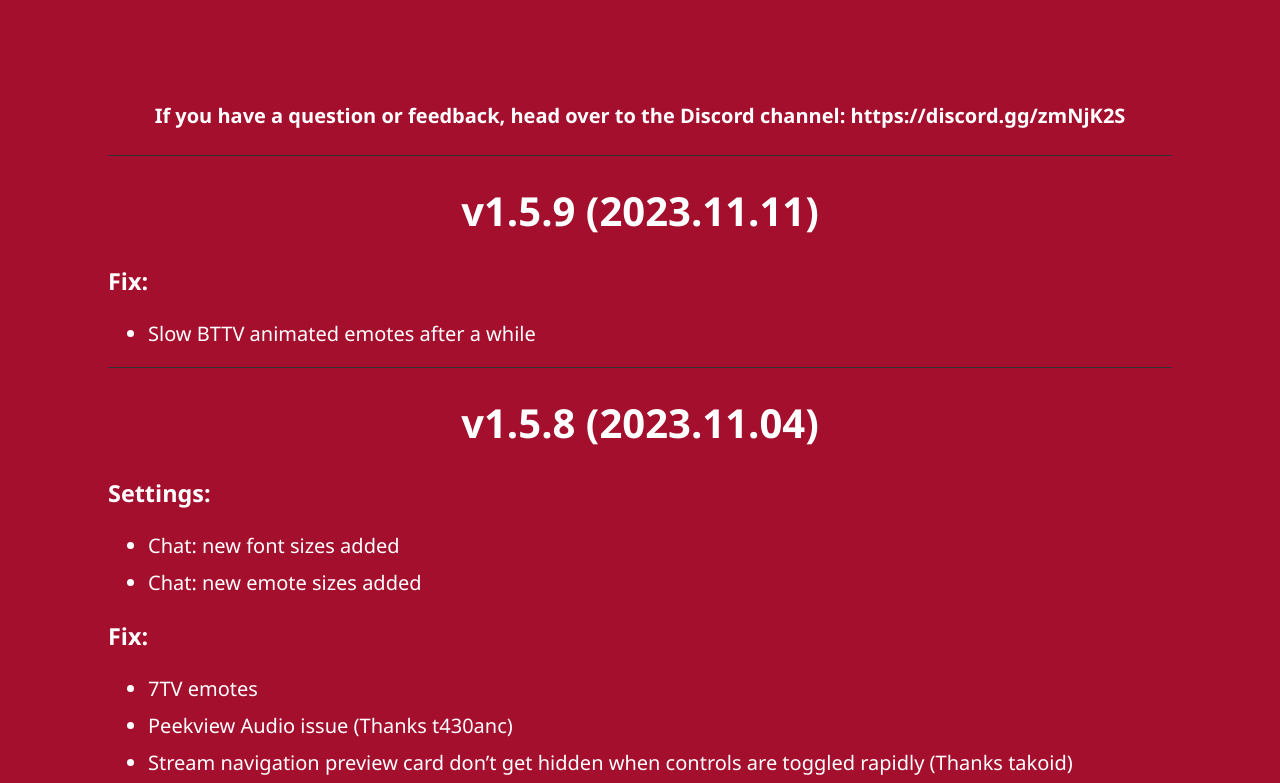
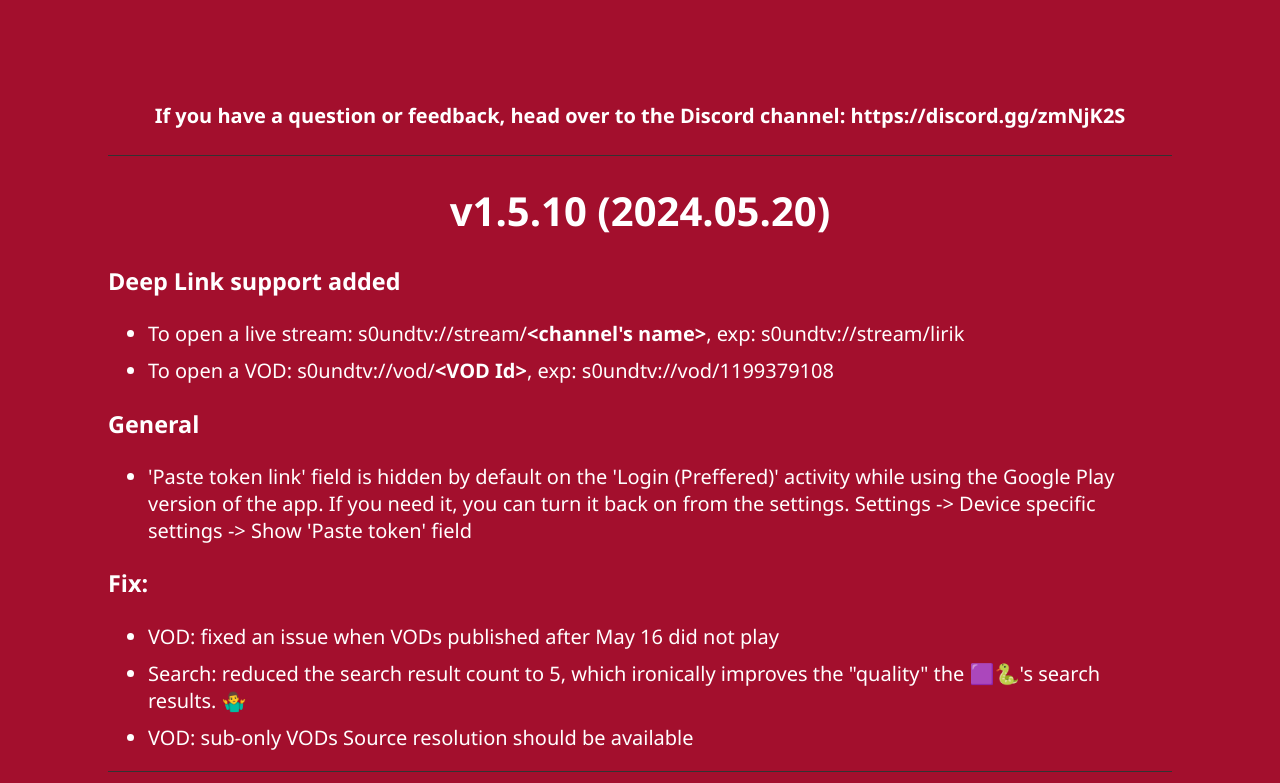
Before and after one commit to S0und/S0undTV-Changelog, a plain HTML site: page index.html in a window 1280 px wide. Shown: the top 783 px of the page. Drawn offline with Linux system fonts and the light colour scheme.

Commit message:
update: 1.5.10 (143)

```diff
--- a/index.html
+++ b/index.html
@@ -52,6 +52,27 @@
 
 <body>
     <center><h4> If you have a question or feedback, head over to the Discord channel: https://discord.gg/zmNjK2S </h4></center>
+    <hr>
+    <h1>v1.5.10 (2024.05.20)</h1>
+
+    <h3>Deep Link support added</h3>
+    <ul>
+        <li>To open a live stream: s0undtv://stream/<b>&lt;channel's name&gt;</b>, exp: s0undtv://stream/lirik</li>
+        <li>To open a VOD: s0undtv://vod/<b>&lt;VOD Id&gt;</b>, exp: s0undtv://vod/1199379108</li>
+    </ul>
+
+    <h3>General</h3>
+    <ul>
+        <li>'Paste token link' field is hidden by default on the 'Login (Preffered)' activity while using the Google Play version of the app. If you need it, you can turn it back on from the settings. Settings -> Device specific settings -> Show 'Paste token' field</li>
+    </ul>
+
+    <h3>Fix:</h3>
+    <ul>
+        <li>VOD: fixed an issue when VODs published after May 16 did not play</li>
+        <li>Search: reduced the search result count to 5, which ironically improves the "quality" the 🟪🐍's search results. 🤷‍♂️ </li>
+        <li>VOD: sub-only VODs Source resolution should be available</li>
+    </ul>
+
     <hr>
     <h1>v1.5.9 (2023.11.11)</h1>
 
```
